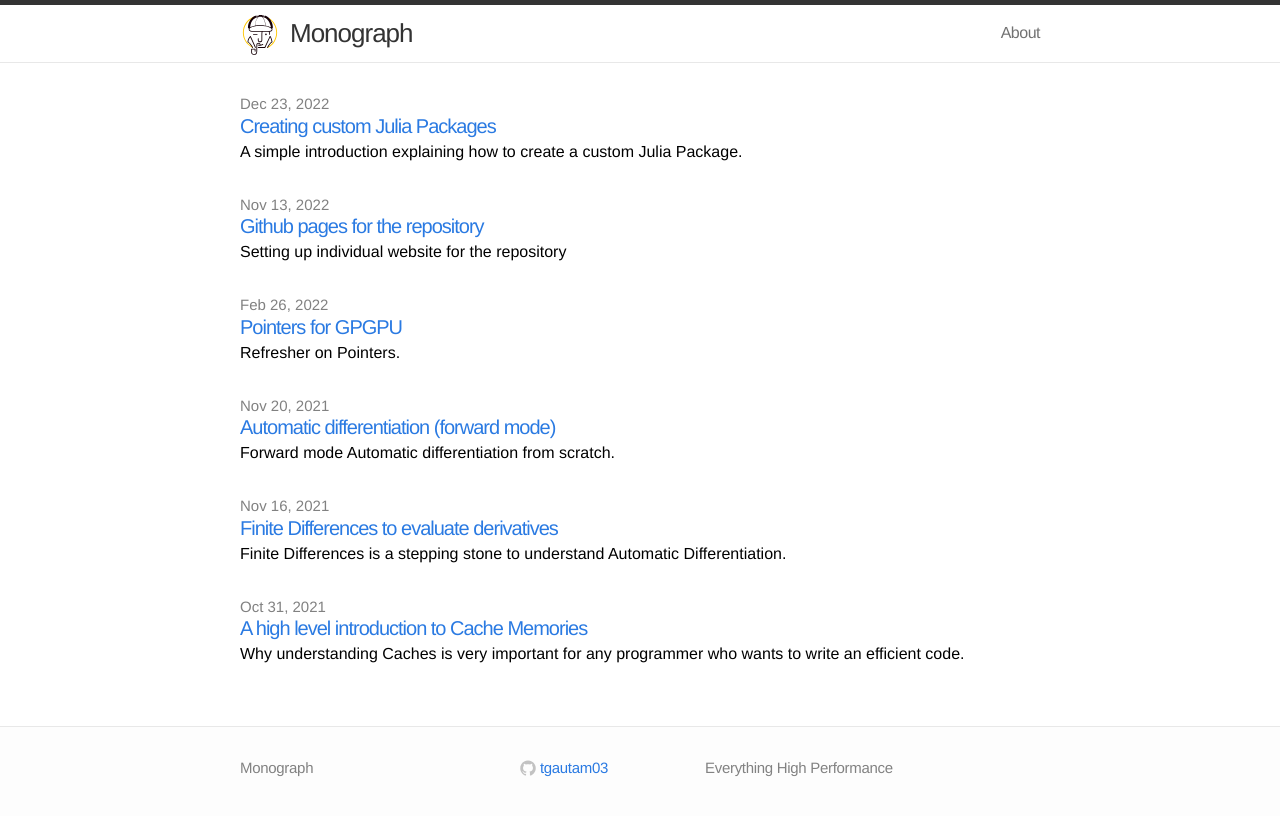
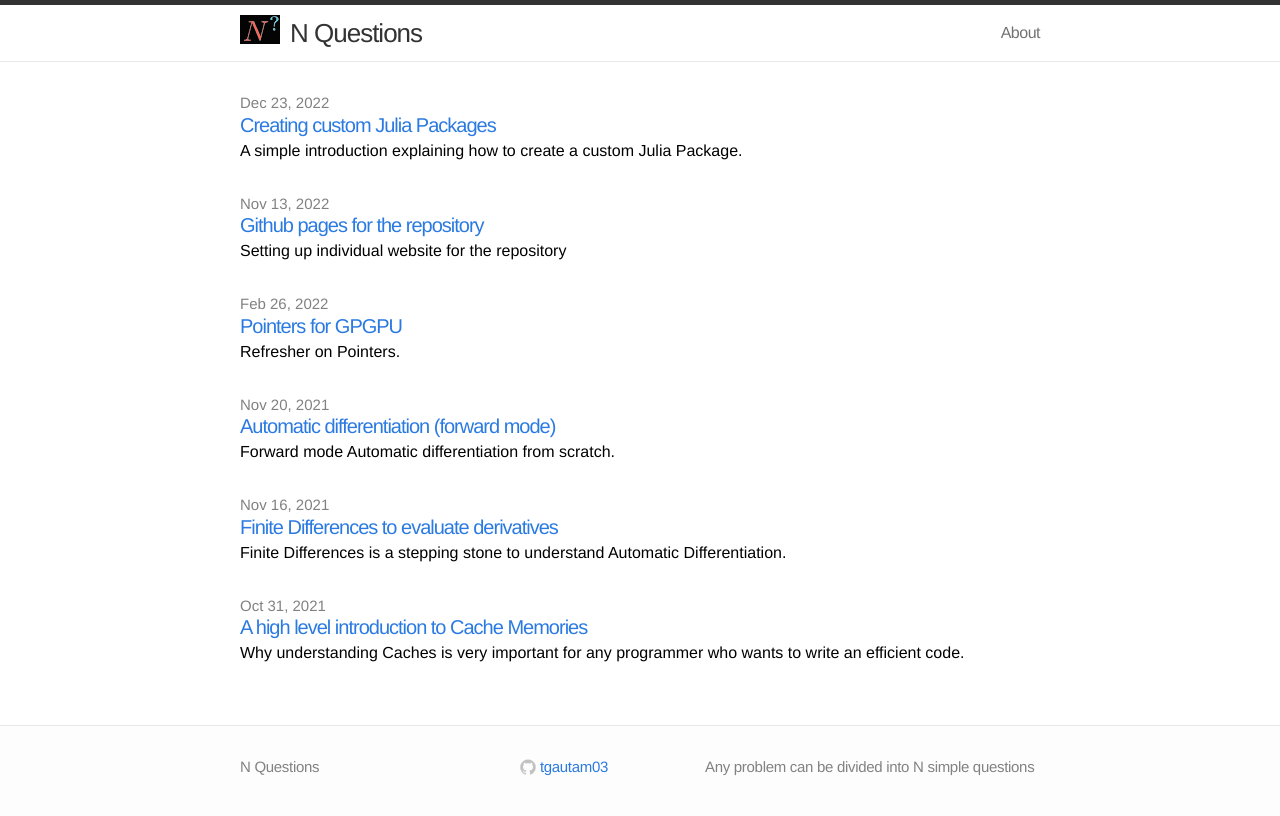
Before and after one commit to tgautam03/tgautam03.github.io, a Jekyll site: the page built from index.html, in a window 1280 px wide. Shown: the top 816 px of the page. Built offline with Jekyll 4.4.1, drawn with Linux system fonts in a browser that asks for light colours.

Commit message:
Updated logo

```diff
--- a/_config.yml
+++ b/_config.yml
@@ -1,7 +1,7 @@
 # Site settings
-title: Monograph
+title: N Questions
 email: "[first_name(without caps)].[last_name(without caps)][at]utah.edu"
-description: "Everything High Performance"
+description: "Any problem can be divided into N simple questions"
 baseurl: ""
 url: "http://tgautam03.github.io"
 #twitter_username:
```
Also changed, not shown: assets/rssicon.svg.
